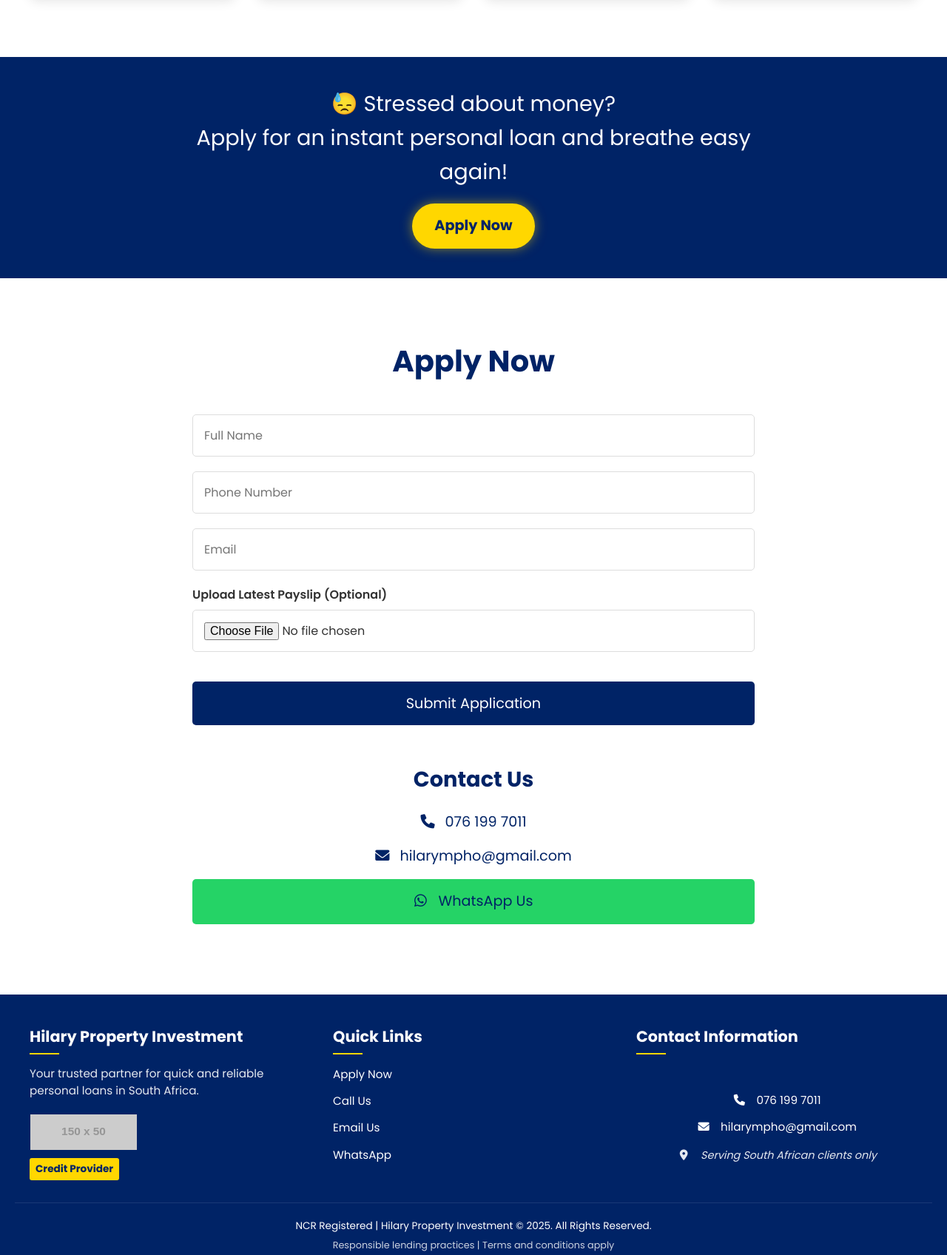
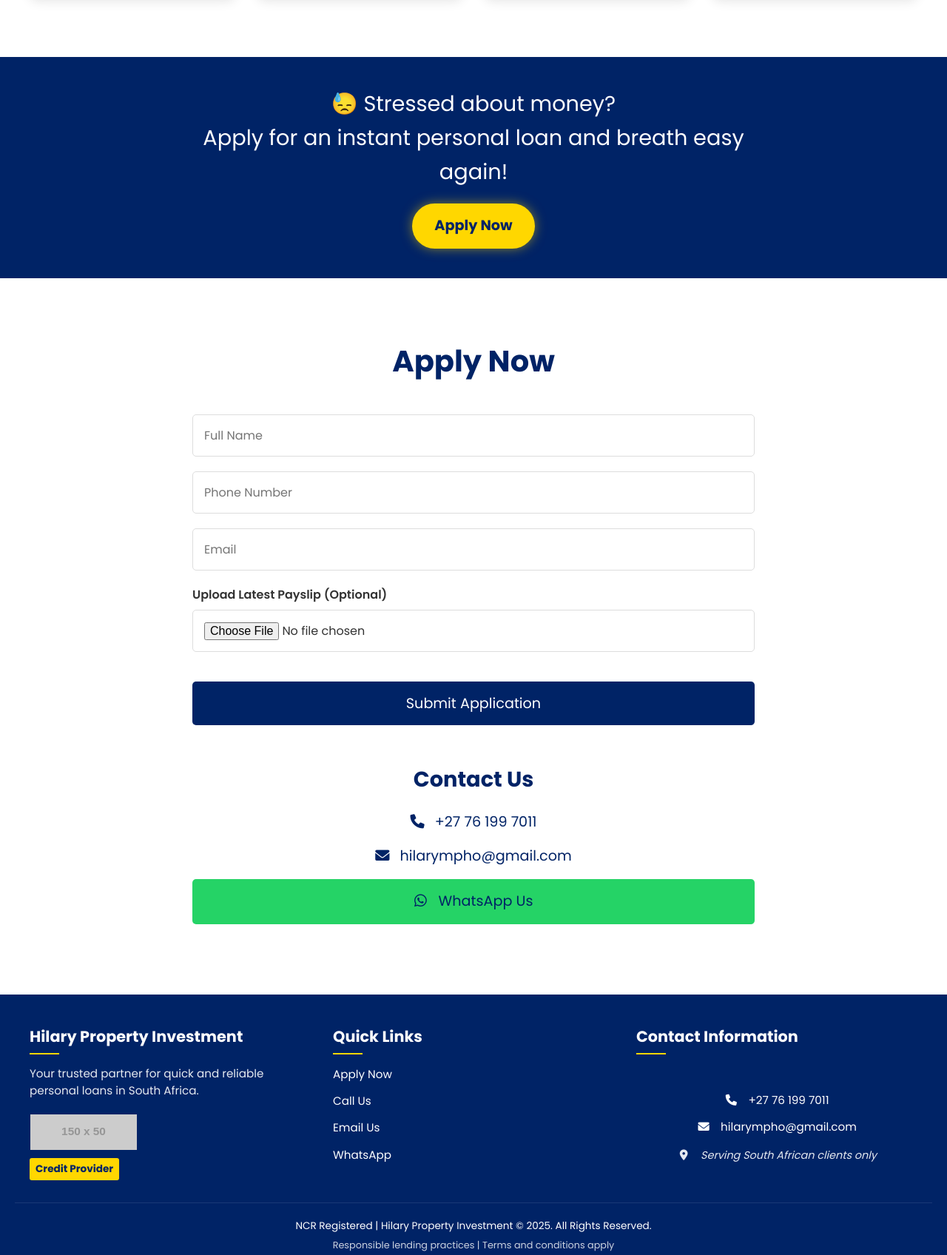
Before and after one commit to BONO-SPECDEV/Hilary-property-investment-cash-loan, a plain HTML site: page index.html in a window 1280 px wide. Shown: the part 1185-2881 px from the top of the page at 74% size. Drawn offline with Linux system fonts and the light colour scheme; placeholder pictures from the web are drawn by us.

Commit message:
Update index.html

```diff
--- a/index.html
+++ b/index.html
@@ -46,7 +46,7 @@
     <!-- Urgency Banner -->
     <section class="urgency-banner">
         <div class="banner-content">
-            <p>😓 Stressed about money?<br>Apply for an instant personal loan and breathe easy again!</p>
+            <p>😓 Stressed about money?<br>Apply for an instant personal loan and breath easy again!</p>
             <a href="#apply" class="cta-button">Apply Now</a>
         </div>
     </section>
@@ -73,9 +73,9 @@
 
         <div class="contact-info">
             <h3>Contact Us</h3>
-            <a href="tel:0761997011"><i class="fas fa-phone"></i> 076 199 7011</a>
+            <a href="tel:0761997011"><i class="fas fa-phone"></i> +27 76 199 7011</a>
             <a href="mailto:hilarympho@gmail.com"><i class="fas fa-envelope"></i> hilarympho@gmail.com</a>
-            <a href="https://wa.me/2761997011" class="whatsapp-button">
+            <a href="https://wa.me/27761997011" class="whatsapp-button">
                 <i class="fab fa-whatsapp"></i> WhatsApp Us
             </a>
         </div>
@@ -109,7 +109,7 @@
             <div class="footer-section">
                 <h3>Contact Information</h3>
                 <ul class="contact-info">
-                    <li><i class="fas fa-phone"></i> 076 199 7011</li>
+                    <li><i class="fas fa-phone"></i> +27 76 199 7011</li>
                     <li><i class="fas fa-envelope"></i> hilarympho@gmail.com</li>
                     <li class="service-area"><i class="fas fa-map-marker-alt"></i> Serving South African clients only</li>
                 </ul>
```
